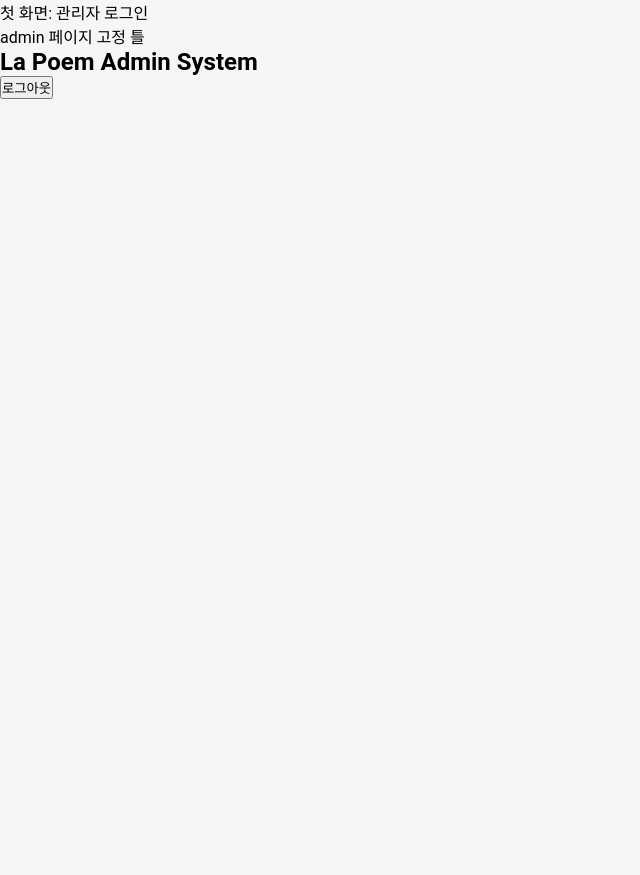
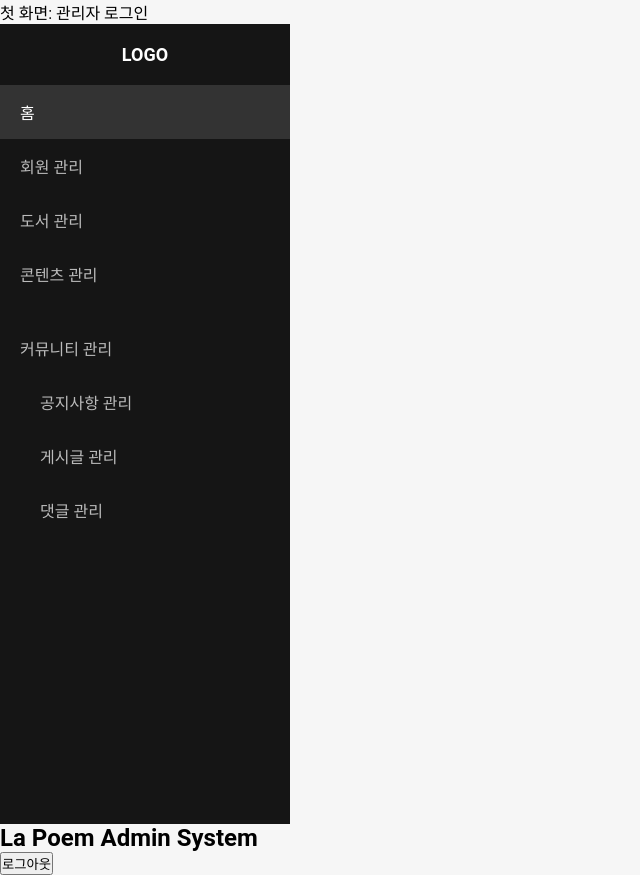
Before and after one commit to lollipopwyn/proj_lapoem_admin, a React (Create React App) app: page / in a window 1280 px wide. Shown: the whole page, without its empty margins (0-640 px from the left). Before the commit the page ends 800 px from the top, so only its background shows below. Built offline with nearby package versions, Linux system fonts and the light colour scheme.

Commit message:
241112_feat_Admin_Dashboard_어드민 대쉬보드 추가(css미보완 상태)_김태현

```diff
--- /dev/null
+++ b/src/components/Dashboard.css
@@ -0,0 +1,46 @@
+.Dashcoard_wrapper {
+  width: 290px;
+  height: 100vh;
+  background-color: #151515;
+  color: #fff;
+  display: flex;
+  flex-direction: column;
+  align-items: center;
+  padding-top: 20px;
+}
+
+.logo {
+  font-size: 18px;
+  font-weight: bold;
+  margin-bottom: 20px;
+}
+
+.Dashcoard_wrapper nav {
+  width: 100%;
+}
+
+.Dashcoard_wrapper a {
+  display: block;
+  padding: 15px 20px;
+  color: #bbb;
+  text-decoration: none;
+  font-size: 16px;
+}
+
+.Dashcoard_wrapper a.active,
+.Dashcoard_wrapper a:hover {
+  background-color: #333;
+  color: #fff;
+}
+
+.community-section {
+  margin-top: 20px;
+}
+
+.community-submenu {
+  padding-left: 20px;
+}
+
+.disabled {
+  color: #555;
+}
--- a/src/components/Dashboard.js
+++ b/src/components/Dashboard.js
@@ -1,7 +1,63 @@
 import React from 'react';
+import { Link, useLocation } from 'react-router-dom';
+import './Dashboard.css';
 
 const Dashboard = () => {
-  return <div>admin 페이지 고정 틀</div>;
+  const location = useLocation();
+
+  return (
+    <div className="Dashcoard_wrapper">
+      <div className="logo">LOGO</div>
+      <nav>
+        <Link to="/" className={location.pathname === '/' ? 'active' : ''}>
+          홈
+        </Link>
+        <Link to="#" className="disabled">
+          회원 관리
+        </Link>
+        <Link to="#" className="disabled">
+          도서 관리
+        </Link>
+        <Link to="#" className="disabled">
+          콘텐츠 관리
+        </Link>
+        <div className="community-section">
+          <Link
+            to="/community/notice"
+            className={location.pathname.includes('/community') ? 'active' : ''}
+          >
+            커뮤니티 관리
+          </Link>
+          <div className="community-submenu">
+            <Link
+              to="/community/notice"
+              className={
+                location.pathname === '/community/notice' ? 'active' : ''
+              }
+            >
+              공지사항 관리
+            </Link>
+            <Link
+              to="/community/posts"
+              className={
+                location.pathname === '/community/posts' ? 'active' : ''
+              }
+            >
+              게시글 관리
+            </Link>
+            <Link
+              to="/community/comments"
+              className={
+                location.pathname === '/community/comments' ? 'active' : ''
+              }
+            >
+              댓글 관리
+            </Link>
+          </div>
+        </div>
+      </nav>
+    </div>
+  );
 };
 
 export default Dashboard;
```
